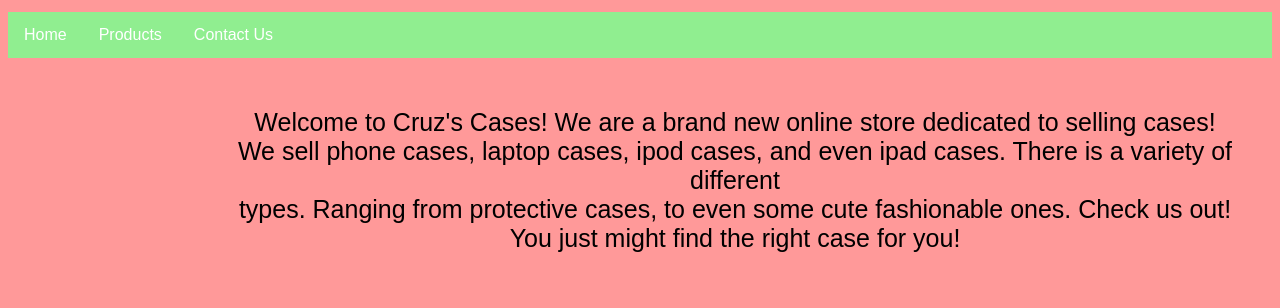
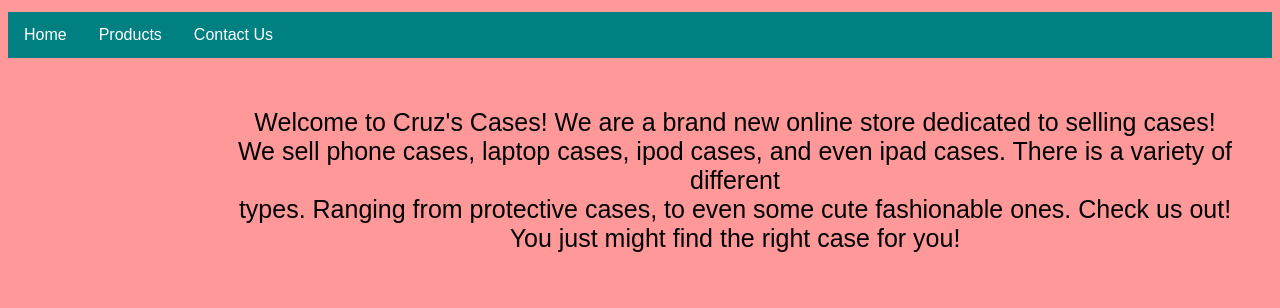
Before and after one commit to victor3797/victor3797.github.io, a plain HTML site: page index.htm in a window 1280 px wide. Shown: the part 89-397 px from the top of the page. Drawn offline with Linux system fonts and the light colour scheme.

Commit message:
edit made

```diff
--- a/style.css
+++ b/style.css
@@ -69,7 +69,7 @@ h2 {
 
 .navbar {
     overflow: hidden;
-    background-color: lightgreen;
+    background-color: teal;
     font-family: Arial;
 }
 
```
